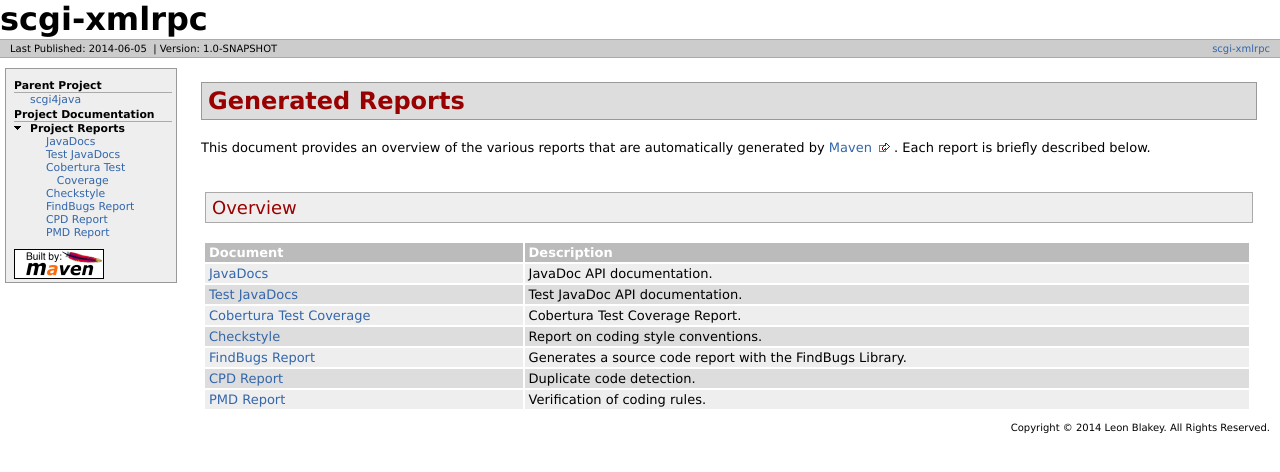
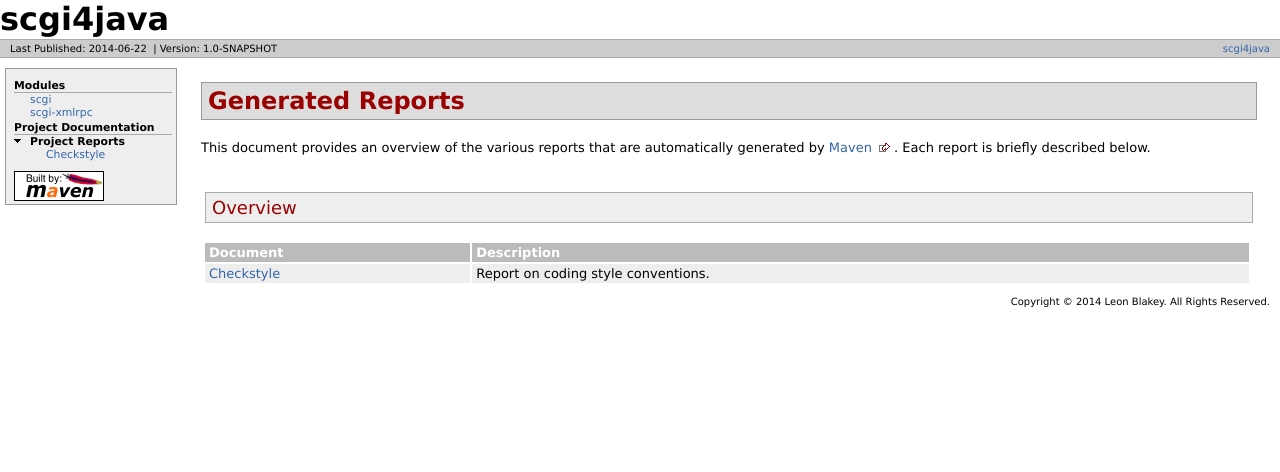
Before and after one commit to TheLQ/scgi4java.site, a plain HTML site: page project-reports.html in a window 1280 px wide. Drawn offline with Linux system fonts and the light colour scheme.

Commit message:
Wagon: Adding site to repository

```diff
--- a/project-reports.html
+++ b/project-reports.html
@@ -1,23 +1,23 @@
 <!DOCTYPE html PUBLIC "-//W3C//DTD XHTML 1.0 Transitional//EN" "http://www.w3.org/TR/xhtml1/DTD/xhtml1-transitional.dtd">
-<!-- Generated by Apache Maven Doxia Site Renderer 1.4 at 2014-06-05 -->
+<!-- Generated by Apache Maven Doxia Site Renderer 1.4 at 2014-06-22 -->
 <html xmlns="http://www.w3.org/1999/xhtml" xml:lang="en" lang="en">
   <head>
     <meta http-equiv="Content-Type" content="text/html; charset=UTF-8" />
-    <title>scgi-xmlrpc - Generated Reports</title>
+    <title>scgi4java - Generated Reports</title>
     <style type="text/css" media="all">
       @import url("./css/maven-base.css");
       @import url("./css/maven-theme.css");
       @import url("./css/site.css");
     </style>
     <link rel="stylesheet" href="./css/print.css" type="text/css" media="print" />
-    <meta name="Date-Revision-yyyymmdd" content="20140605" />
+    <meta name="Date-Revision-yyyymmdd" content="20140622" />
     <meta http-equiv="Content-Language" content="en" />
 
         </head>
   <body class="composite">
     <div id="banner">
                     <div id="bannerLeft">
-                scgi-xmlrpc
+                scgi4java
                 </div>
                     <div class="clear">
         <hr/>
@@ -27,10 +27,10 @@
 
 
                 <div class="xleft">
-        <span id="publishDate">Last Published: 2014-06-05</span>
+        <span id="publishDate">Last Published: 2014-06-22</span>
                   &nbsp;| <span id="projectVersion">Version: 1.0-SNAPSHOT</span>
                       </div>
-            <div class="xright">                    <a href="./" title="scgi-xmlrpc">scgi-xmlrpc</a>
+            <div class="xright">                    <a href="./" title="scgi4java">scgi4java</a>
 
 
       </div>
@@ -42,37 +42,22 @@
       <div id="navcolumn">
 
 
-                                <h5>Parent Project</h5>
+                                          <h5>Modules</h5>
                   <ul>
                   <li class="none">
-                          <a href="../index.html" title="scgi4java">scgi4java</a>
+                          <a href="scgi/index.html" title="scgi">scgi</a>
+            </li>
+                  <li class="none">
+                          <a href="scgi-xmlrpc/index.html" title="scgi-xmlrpc">scgi-xmlrpc</a>
             </li>
           </ul>
                        <h5>Project Documentation</h5>
                   <ul>
-                                                                                                                                                                                    <li class="expanded">
+                                                                        <li class="expanded">
             <strong>Project Reports</strong>
                   <ul>
                       <li class="none">
-                          <a href="apidocs/index.html" title="JavaDocs">JavaDocs</a>
-            </li>
-                      <li class="none">
-                          <a href="testapidocs/index.html" title="Test JavaDocs">Test JavaDocs</a>
-            </li>
-                      <li class="none">
-                          <a href="cobertura/index.html" title="Cobertura Test Coverage">Cobertura Test Coverage</a>
-            </li>
-                      <li class="none">
-                          <a href="checkstyle.html" title="Checkstyle">Checkstyle</a>
-            </li>
-                      <li class="none">
-                          <a href="findbugs.html" title="FindBugs Report">FindBugs Report</a>
-            </li>
-                      <li class="none">
-                          <a href="cpd.html" title="CPD Report">CPD Report</a>
-            </li>
-                      <li class="none">
-                          <a href="pmd.html" title="PMD Report">PMD Report</a>
+                          <a href="checkstyle-aggregate.html" title="Checkstyle">Checkstyle</a>
             </li>
               </ul>
         </li>
@@ -96,26 +81,8 @@
 <th>Document</th>
 <th>Description</th></tr>
 <tr class="b">
-<td><a href="apidocs/index.html">JavaDocs</a></td>
-<td>JavaDoc API documentation.</td></tr>
-<tr class="a">
-<td><a href="testapidocs/index.html">Test JavaDocs</a></td>
-<td>Test JavaDoc API documentation.</td></tr>
-<tr class="b">
-<td><a href="cobertura/index.html">Cobertura Test Coverage</a></td>
-<td>Cobertura Test Coverage Report.</td></tr>
-<tr class="a">
-<td><a href="checkstyle.html">Checkstyle</a></td>
-<td>Report on coding style conventions.</td></tr>
-<tr class="b">
-<td><a href="findbugs.html">FindBugs Report</a></td>
-<td>Generates a source code report with the FindBugs Library.</td></tr>
-<tr class="a">
-<td><a href="cpd.html">CPD Report</a></td>
-<td>Duplicate code detection.</td></tr>
-<tr class="b">
-<td><a href="pmd.html">PMD Report</a></td>
-<td>Verification of coding rules.</td></tr></table></div></div>
+<td><a href="checkstyle-aggregate.html">Checkstyle</a></td>
+<td>Report on coding style conventions.</td></tr></table></div></div>
       </div>
     </div>
     <div class="clear">
```
Also changed, not shown: checkstyle-aggregate.html (+21 -21 lines), 1 other file.
